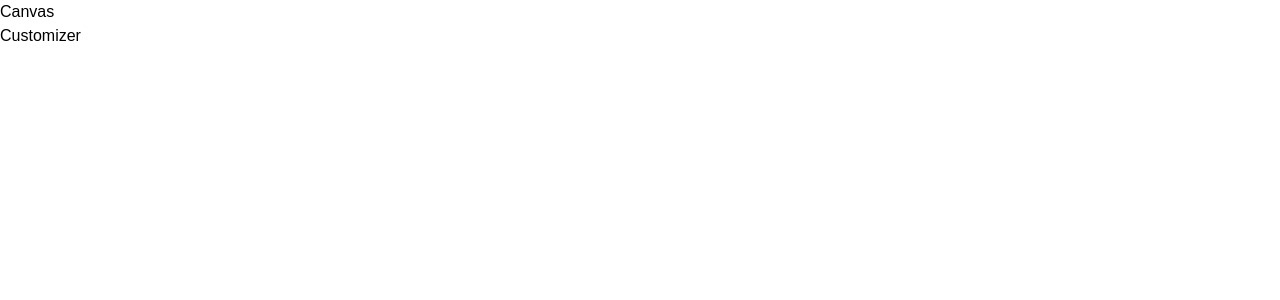
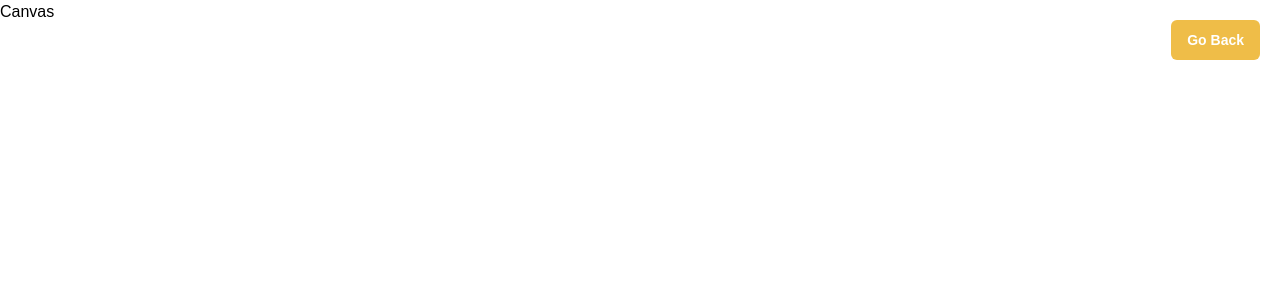
Before and after one commit to SaarthakTuli/IntelliDisplay, a React (Vite) app in the folder client/: page / in a window 1280 px wide. Both pictures are taken after a click on the button "Customize It". Shown: the top 300 px of the page. Built offline with nearby package versions, Linux system fonts and the light colour scheme; a web font is replaced by a local one.

Commit message:
cutomizer

```diff
--- /dev/null
+++ b/client/src/components/AIPicker.jsx
@@ -0,0 +1,7 @@
+import React from "react";
+
+const AIPicker = () => {
+  return <div>AIPicker</div>;
+};
+
+export default AIPicker;
--- /dev/null
+++ b/client/src/components/ColorPicker.jsx
@@ -0,0 +1,7 @@
+import React from "react";
+
+const ColorPicker = () => {
+  return <div>ColorPicker</div>;
+};
+
+export default ColorPicker;
--- a/client/src/components/CustomButton.jsx
+++ b/client/src/components/CustomButton.jsx
@@ -15,7 +15,7 @@
   };
   return (
     <button
-      type
+      type={type}
       className={`px-2 py-1.2 flex-1 rounded-md ${customStyles}`}
       style={generateStyle(type)}
       onClick={handleClick}
--- /dev/null
+++ b/client/src/components/FilePicker.jsx
@@ -0,0 +1,7 @@
+import React from "react";
+
+const FilePicker = () => {
+  return <div>FilePicker</div>;
+};
+
+export default FilePicker;
--- /dev/null
+++ b/client/src/components/Tab.jsx
@@ -0,0 +1,7 @@
+import React from "react";
+
+const Tab = () => {
+  return <div>Tab</div>;
+};
+
+export default Tab;
--- a/client/src/components/index.js
+++ b/client/src/components/index.js
@@ -1,3 +1,7 @@
 import CustomButton from "./CustomButton";
+import ColorPicker from "./ColorPicker";
+import AIPicker from "./AIPicker";
+import FilePicker from "./FilePicker";
+import Tab from "./Tab";
 
-export { CustomButton };
+export { CustomButton, ColorPicker, AIPicker, FilePicker, Tab };
--- a/client/src/pages/Customizer.jsx
+++ b/client/src/pages/Customizer.jsx
@@ -1,7 +1,74 @@
-import React from "react";
+import React, { useState, useEffect } from "react";
+import { AnimatePresence, motion } from "framer-motion";
+import { useSnapshot } from "valtio";
+
+import config from "../config/config";
+import state from "../store";
+import { download } from "../assets";
+import { downloadCanvasToImage, reader } from "../config/helpers";
+import { EditorTabs, FilterTabs, DecalTypes } from "../config/constants";
+import { fadeAnimation, slideAnimation } from "../config/motion";
+
+import {
+  AIPicker,
+  ColorPicker,
+  CustomButton,
+  FilePicker,
+  Tab,
+} from "../components";
 
 const Customizer = () => {
-  return <div>Customizer</div>;
+  const snap = useSnapshot(state);
+
+  return (
+    <AnimatePresence>
+      {!snap.intro && (
+        <>
+          {/* Tab Buttons on side */}
+          <motion.div
+            key="custom"
+            className="absolute top-0 left-0 z-10"
+            {...slideAnimation("left")}
+          >
+            <div className="flex items-center min-h-screen">
+              <div className="editortabs-container tabs">
+                {EditorTabs.map((tab) => {
+                  <Tab key={tab.name} tab={tab} handleClick={() => {}} />;
+                })}
+              </div>
+            </div>
+          </motion.div>
+          {/* Go Back Button */}
+          <motion.div
+            className="absolute z-10 top-5 right-5"
+            {...fadeAnimation}
+          >
+            <CustomButton
+              type="filled"
+              title="Go Back"
+              handleClick={() => (state.intro = true)}
+              customStyles="w-fit px-4 py-2.5 font-bold text-sm"
+            />
+          </motion.div>
+          {/* Toggle Buttons on the bottom */}
+          <motion.div
+            className="filtertabs-container"
+            {...slideAnimation("up")}
+          >
+            {FilterTabs.map((tab) => {
+              <Tab
+                key={tab.name}
+                tab={tab}
+                isFilterTab
+                isActiveTab=""
+                handleClick={() => {}}
+              />;
+            })}
+          </motion.div>
+        </>
+      )}
+    </AnimatePresence>
+  );
 };
 
 export default Customizer;
```
